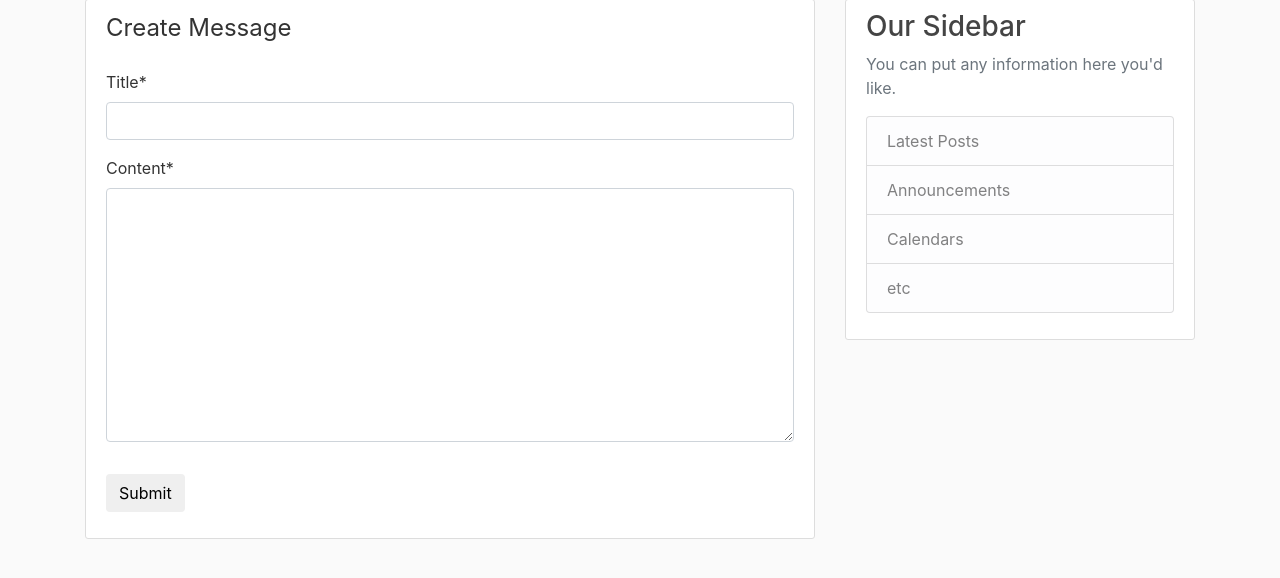
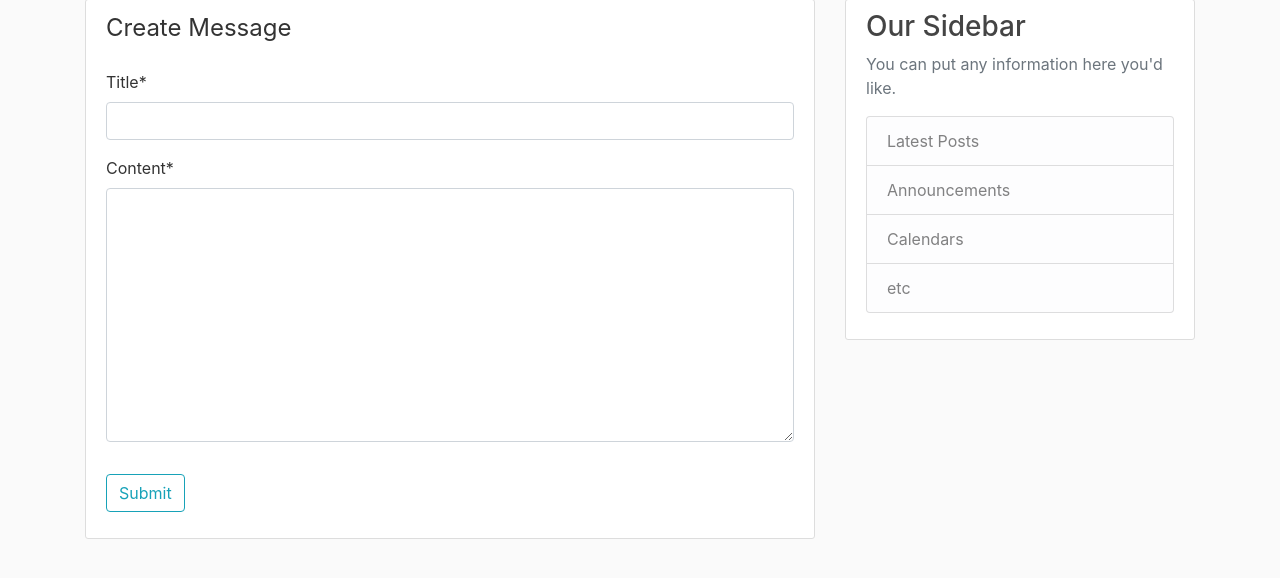
Before and after one commit to dvuong1/blog-site, a Django app: page /message/new/ in a window 1280 px wide. Shown: the part 81-659 px from the top of the page. Run offline with Django 3.2, Linux system fonts and the light colour scheme; the visitor is signed in with stand-in values (Sample User, id 1); some libraries are stand-ins or nearby versions.

Commit message:
Fix submit button

```diff
--- a/blog/templates/blog/message_form.html
+++ b/blog/templates/blog/message_form.html
@@ -9,7 +9,7 @@
                 {{ form|crispy }}
             </fieldset>
             <div class="form-group">
-                <button class="btn btn-outlint-info" type="submit">Submit</button>
+                <button class="btn btn-outline-info" type="submit">Submit</button>
             </div>
         </form>
     </div>
```
